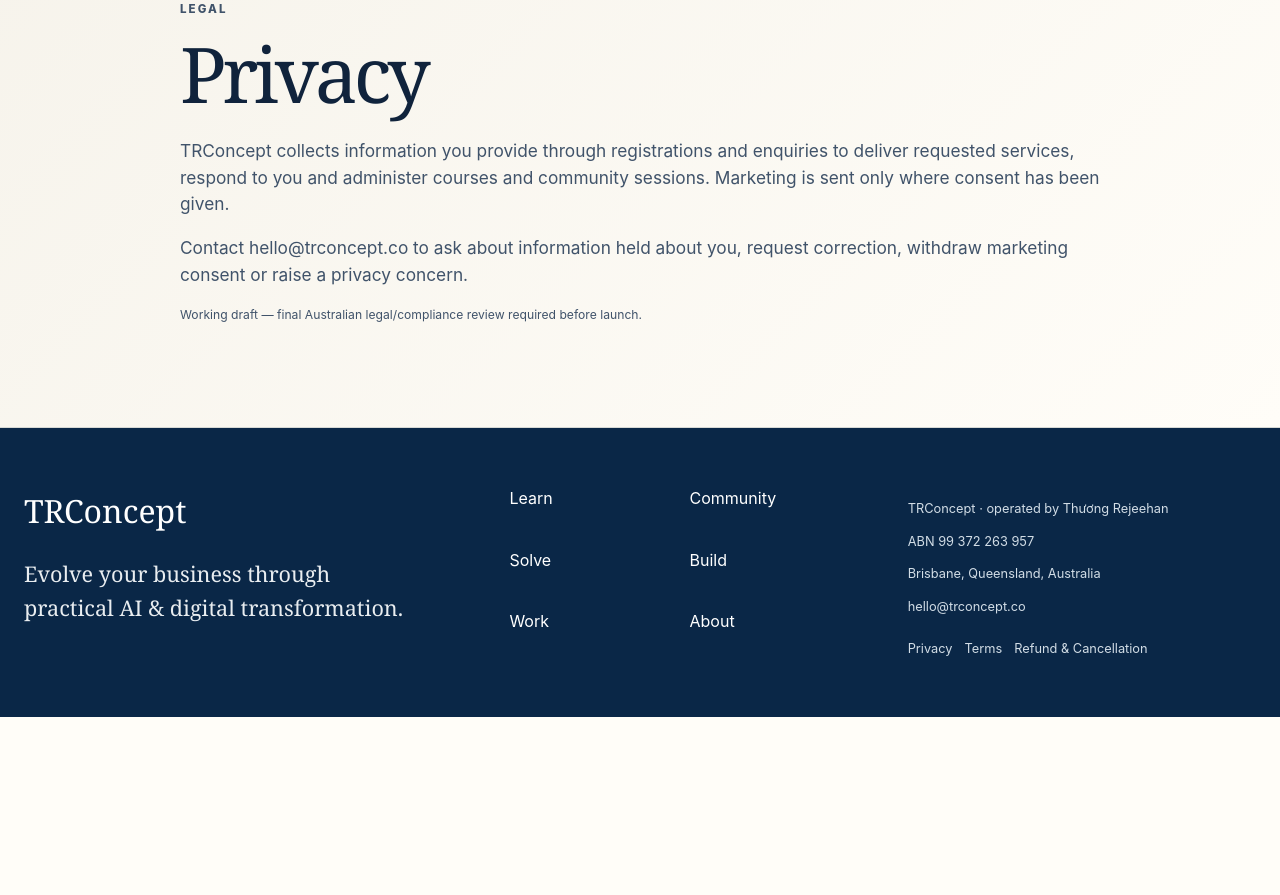
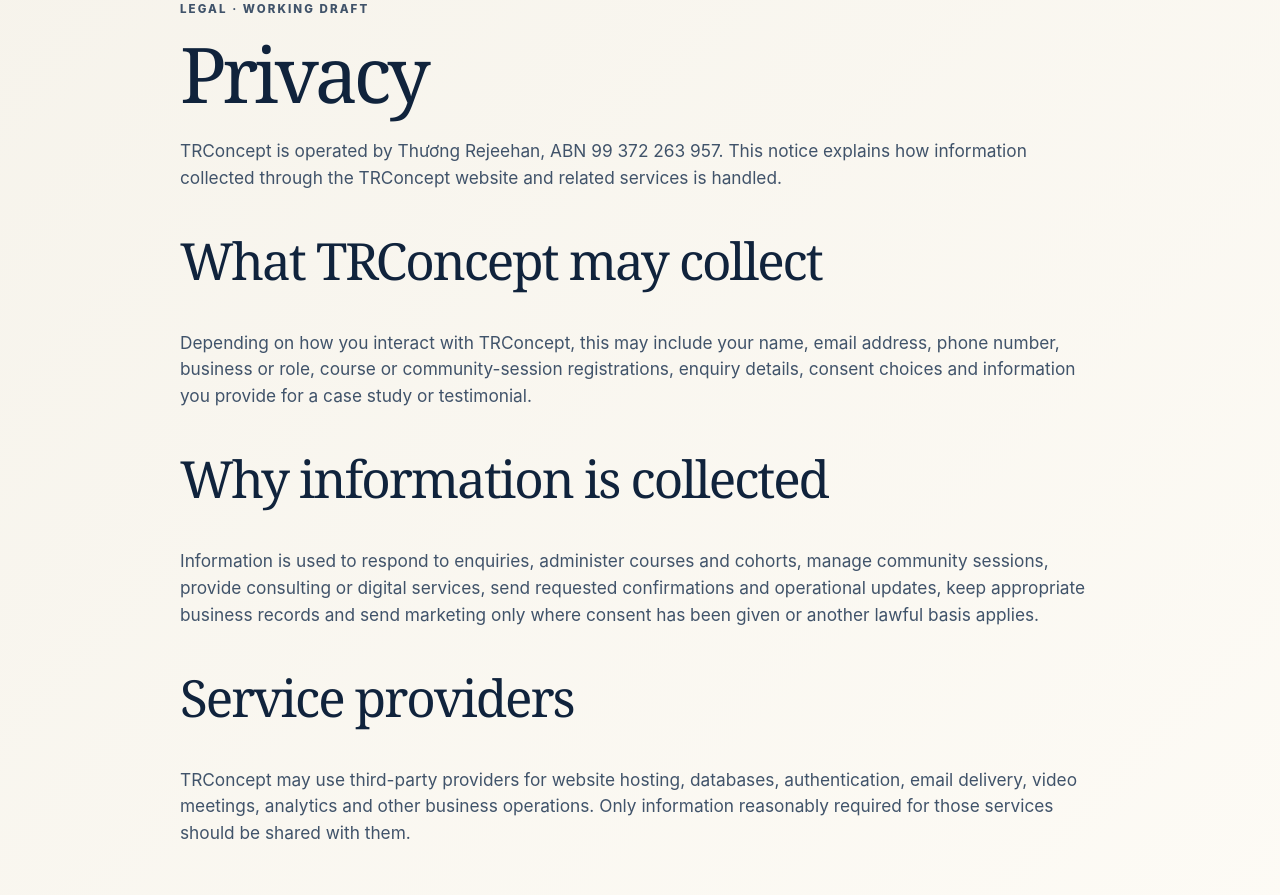
Before and after one commit to thuongr/tr-concept-website, a Next.js app: page /privacy in a window 1280 px wide. Shown: the part 200-1095 px from the top of the page. Before the commit the page ends 917 px from the top, so only its background shows below. Built offline with nearby package versions, Linux system fonts and the light colour scheme; no server answers; the database is empty.

Commit message:
legal: expand privacy working draft

```diff
--- a/app/privacy/page.tsx
+++ b/app/privacy/page.tsx
@@ -1 +1,66 @@
-export default function Page(){return <section className="page-hero"><div className="shell narrow prose"><p className="eyebrow">Legal</p><h1>Privacy</h1><p>TRConcept collects information you provide through registrations and enquiries to deliver requested services, respond to you and administer courses and community sessions. Marketing is sent only where consent has been given.</p><p>Contact hello@trconcept.co to ask about information held about you, request correction, withdraw marketing consent or raise a privacy concern.</p><p className="form-note">Working draft — final Australian legal/compliance review required before launch.</p></div></section>}
+export default function Page() {
+  return (
+    <section className="page-hero">
+      <div className="shell narrow prose">
+        <p className="eyebrow">Legal · Working draft</p>
+        <h1>Privacy</h1>
+
+        <p>
+          TRConcept is operated by Thương Rejeehan, ABN 99 372 263 957.
+          This notice explains how information collected through the TRConcept website
+          and related services is handled.
+        </p>
+
+        <h2>What TRConcept may collect</h2>
+        <p>
+          Depending on how you interact with TRConcept, this may include your name,
+          email address, phone number, business or role, course or community-session
+          registrations, enquiry details, consent choices and information you provide
+          for a case study or testimonial.
+        </p>
+
+        <h2>Why information is collected</h2>
+        <p>
+          Information is used to respond to enquiries, administer courses and cohorts,
+          manage community sessions, provide consulting or digital services, send
+          requested confirmations and operational updates, keep appropriate business
+          records and send marketing only where consent has been given or another
+          lawful basis applies.
+        </p>
+
+        <h2>Service providers</h2>
+        <p>
+          TRConcept may use third-party providers for website hosting, databases,
+          authentication, email delivery, video meetings, analytics and other business
+          operations. Only information reasonably required for those services should be
+          shared with them.
+        </p>
+
+        <h2>Marketing choices</h2>
+        <p>
+          Marketing consent is recorded separately from service registration.
+          You can ask to stop marketing communications at any time.
+        </p>
+
+        <h2>Case studies, photos and testimonials</h2>
+        <p>
+          Identifiable case-study, testimonial, photo, video, business-name or logo use
+          should be based on recorded permission. TRConcept provides a permission form
+          that allows the participant to choose the scope of approved use.
+        </p>
+
+        <h2>Access, correction and concerns</h2>
+        <p>
+          Contact hello@trconcept.co if you want to ask what information TRConcept holds
+          about you, request correction, withdraw a marketing permission, ask about
+          future use of case-study material or raise a privacy concern.
+        </p>
+
+        <p className="form-note">
+          This is an operational website draft and should receive final Australian legal/compliance
+          review before production launch.
+        </p>
+      </div>
+    </section>
+  );
+}
```
